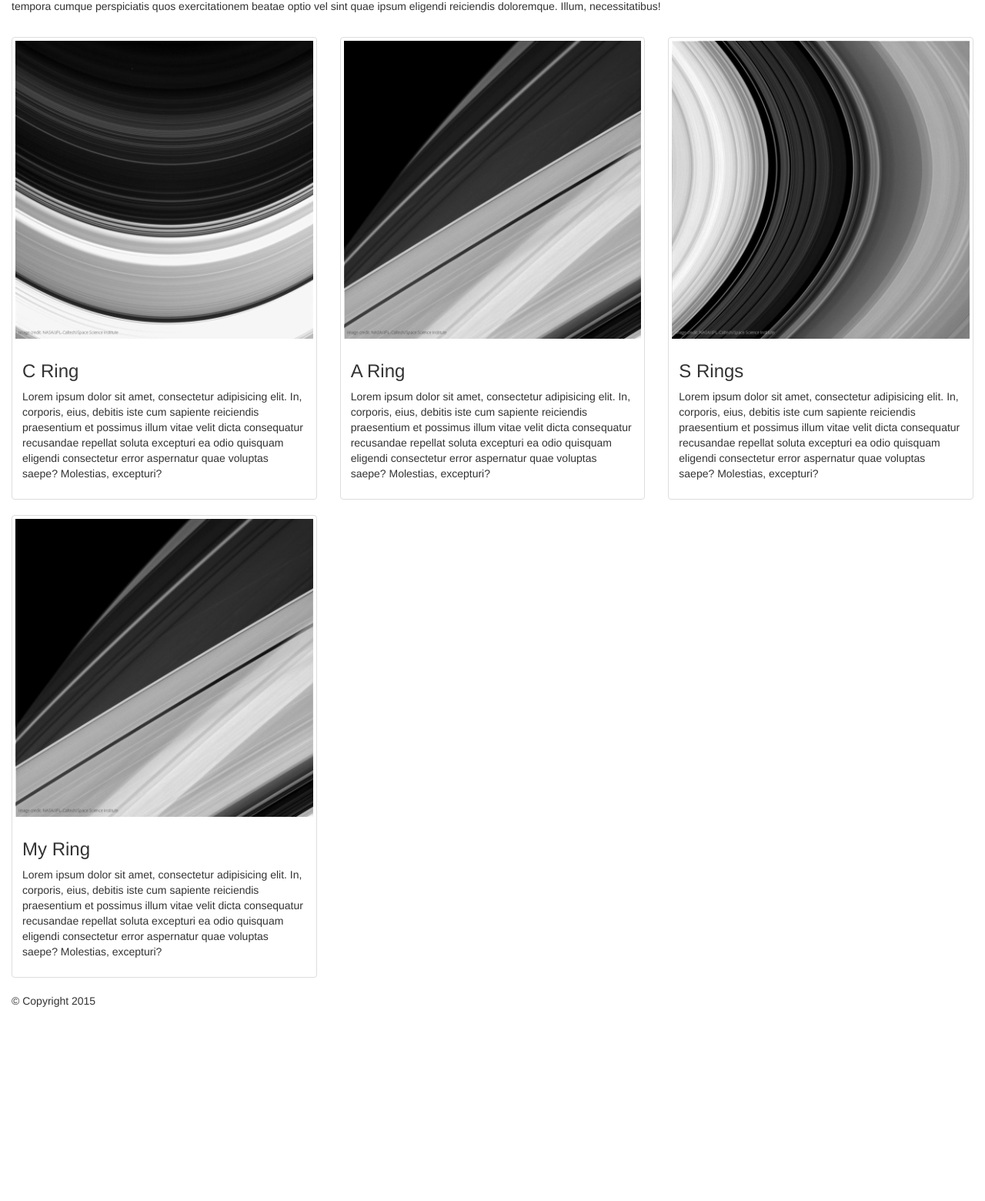
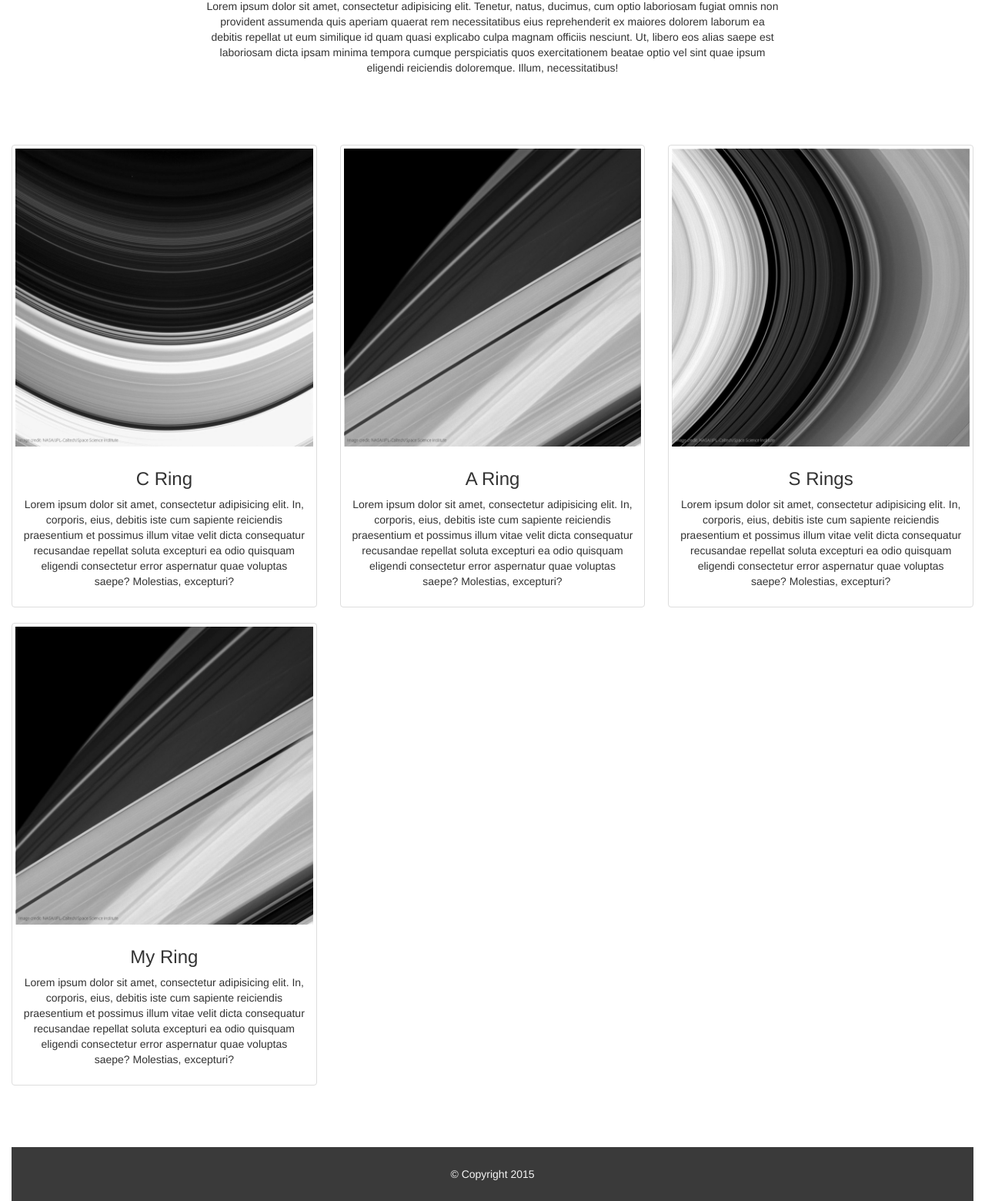
Before and after one commit to binson1989/dwresponsivewebsite, a plain HTML site: page index.html in a window 1280 px wide. Shown: the part 672-2232 px from the top of the page at 77% size. Before the commit the page ends 1982 px from the top, so only its background shows below. Drawn offline with Linux system fonts and the light colour scheme.

Commit message:
Add a new css file

```diff
--- /dev/null
+++ b/css/styles.css
@@ -0,0 +1,20 @@
+@charset "UTF-8";
+h1, h3, p {
+	text-align: center;
+}
+#main {
+	width: 75%;
+	max-width: 750px;
+	margin-left: auto;
+	margin-right: auto;
+	margin-top: 60px;
+	margin-bottom: 60px;
+}
+footer {
+	margin-top: 60px;
+	padding-top: 25px;
+	padding-bottom: 25px;
+	background-color: #3a3a3a;
+	color: #f5f5f5;
+	text-align: center;
+}
--- a/index.html
+++ b/index.html
@@ -7,6 +7,7 @@
     <title>Stargazer</title>
     <!-- Bootstrap -->
 	<link href="css/bootstrap.css" rel="stylesheet">
+	<link href="css/styles.css" rel="stylesheet" type="text/css" media="screen">
 
 	<!-- HTML5 shim and Respond.js for IE8 support of HTML5 elements and media queries -->
 	<!-- WARNING: Respond.js doesn't work if you view the page via file:// -->
@@ -62,7 +63,7 @@
           </div>
         </div>
         <a class="left carousel-control" href="#carousel1" role="button" data-slide="prev"><span class="glyphicon glyphicon-chevron-left" aria-hidden="true"></span><span class="sr-only">Previous</span></a><a class="right carousel-control" href="#carousel1" role="button" data-slide="next"><span class="glyphicon glyphicon-chevron-right" aria-hidden="true"></span><span class="sr-only">Next</span></a></div>
-      <article>
+      <article id="main">
         <h1>Let's get spacey.</h1>
         <p>Lorem ipsum dolor sit amet, consectetur adipisicing elit. Tenetur, natus, ducimus, cum optio laboriosam fugiat omnis non provident assumenda quis aperiam quaerat rem necessitatibus eius reprehenderit ex maiores dolorem laborum ea debitis repellat ut eum similique id quam quasi explicabo culpa magnam officiis nesciunt. Ut, libero eos alias saepe est laboriosam dicta ipsam minima tempora cumque perspiciatis quos exercitationem beatae optio vel sint quae ipsum eligendi reiciendis doloremque. Illum, necessitatibus!</p>
         &nbsp;</article>
```
